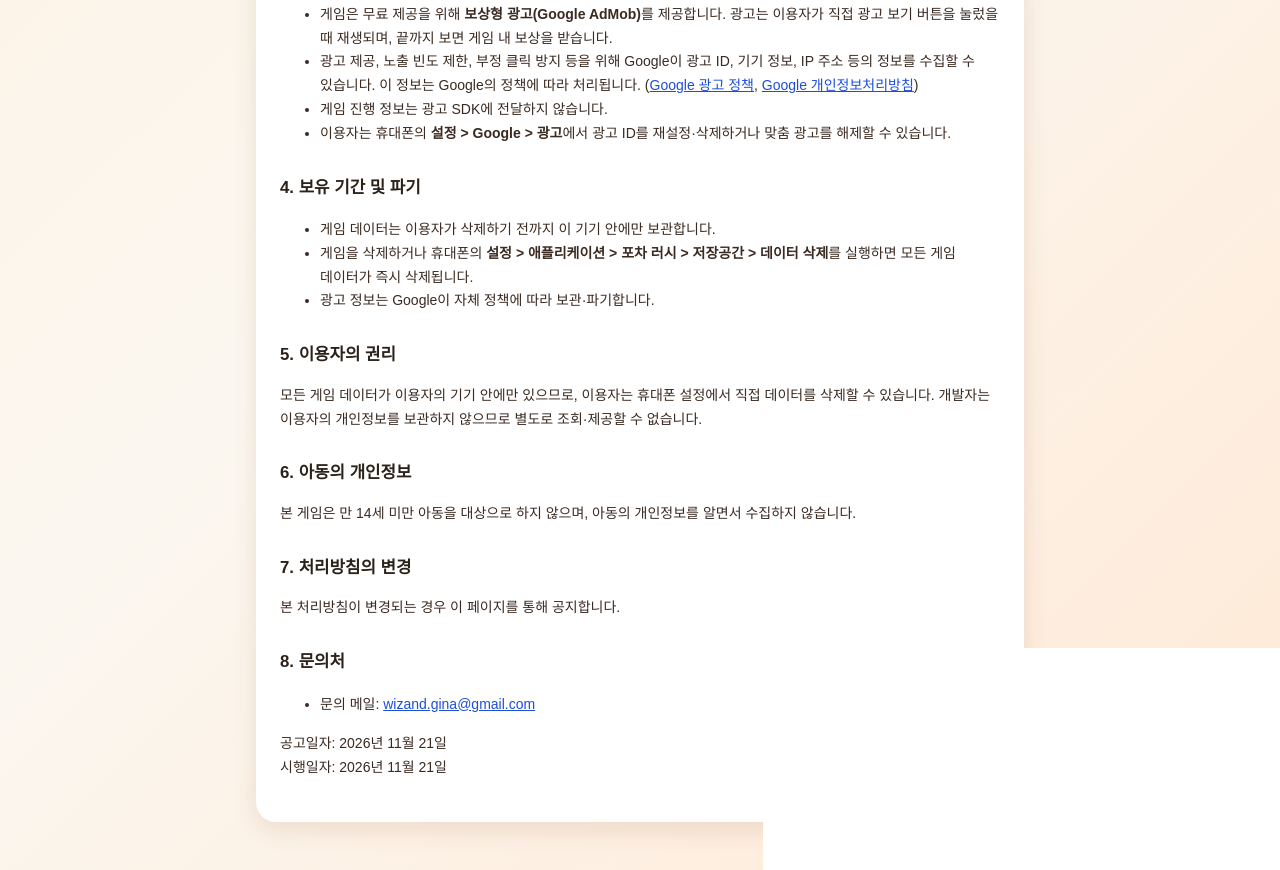
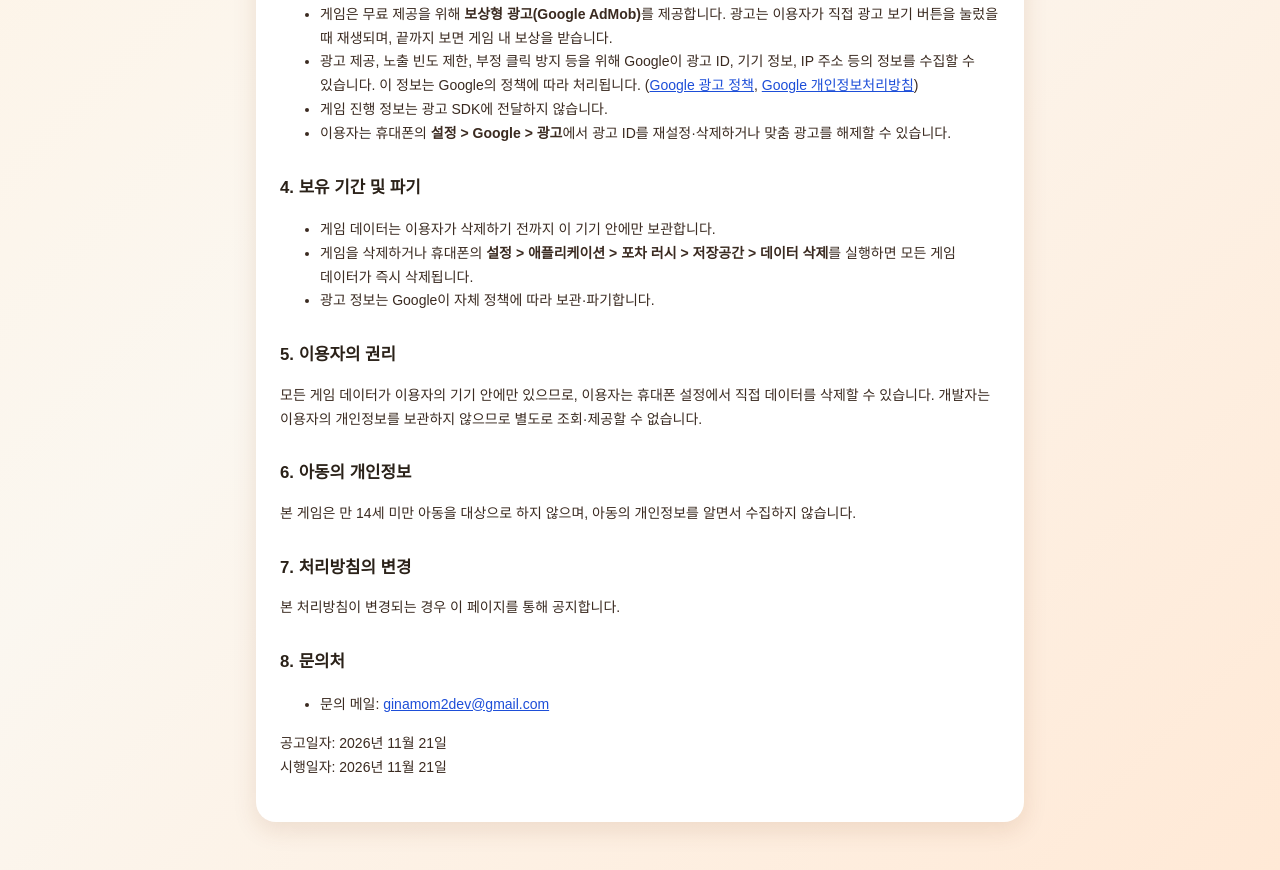
Before and after one commit to wizand02/wiz, a plain HTML site: page pocharush_privacy.html in a window 1280 px wide. Shown: the part 877-1747 px from the top of the page. Drawn offline with Linux system fonts and the light colour scheme.

Commit message:
포차 러시 개인정보 처리방침: 문의 메일 변경
Co-Authored-By: Claude Sonnet 5.5 <noreply@anthropic.com>

```diff
--- a/pocharush_privacy.html
+++ b/pocharush_privacy.html
@@ -110,7 +110,7 @@
 
         <h2>8. 문의처</h2>
         <ul>
-            <li>문의 메일: <a href="mailto:wizand.gina@gmail.com">wizand.gina@gmail.com</a></li>
+            <li>문의 메일: <a href="mailto:ginamom2dev@gmail.com">ginamom2dev@gmail.com</a></li>
         </ul>
 
         <p>공고일자: 2026년 11월 21일<br>시행일자: 2026년 11월 21일</p>
```
